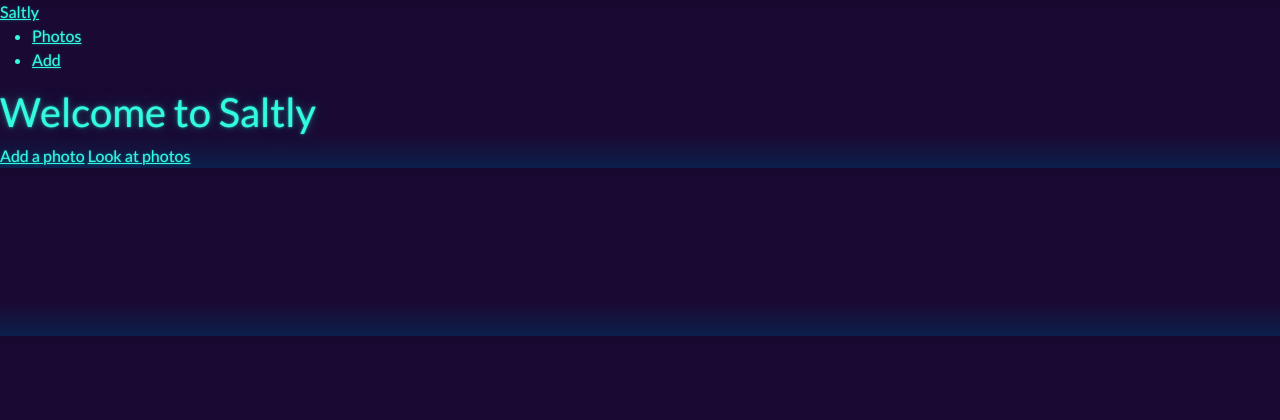
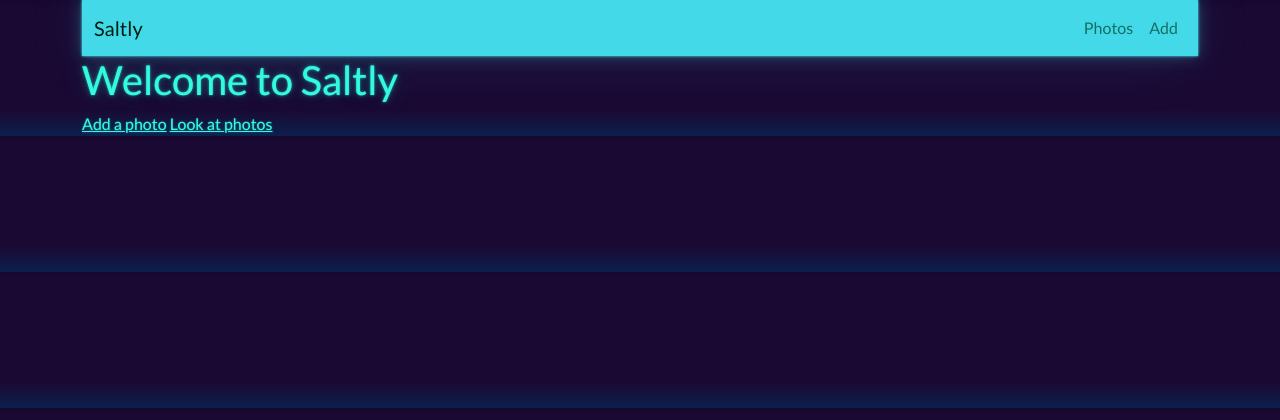
Before and after one commit to nickorsi/satly, a Flask app: page / in a window 1280 px wide. Shown: the top 420 px of the page. Run offline with Flask 3, Linux system fonts and the light colour scheme.

Commit message:
added margin to the page, changed the looks of the navbar

```diff
--- a/templates/base.html
+++ b/templates/base.html
@@ -7,16 +7,19 @@
   <title>Saltly</title>
 </head>
 <body>
-  <nav>
-    <span class="brand"><a href="/">Saltly</a></span>
-    <ul>
-      <li>
-        <a href='/photos'>Photos</a>
+  <div id="container" class="container col-12">
+    <nav class="navbar bg-light navbar-expand-lg">
+      <div class="container-fluid">
+        <a class="navbar-brand" href="/">Saltly</a></span>
+        <ul class="navbar-nav">
+          <li class="nav-item">
+            <a class="nav-link" href='/photos'>Photos</a>
           </li>
-      <li>
-        <a href='/addphoto'>Add</a>
+          <li class="nav-item">
+            <a class="nav-link" href='/addphoto'>Add</a>
           </li>
         </ul>
+      </div>
     </nav>
 
     {% for message in get_flashed_messages() %}
@@ -27,5 +30,6 @@
     {% endblock %}
     {% block base_js %}
     {% endblock %}
+  </div>
 </body>
 </html>
```
Lines whose indentation alone changed are shown as unchanged.
